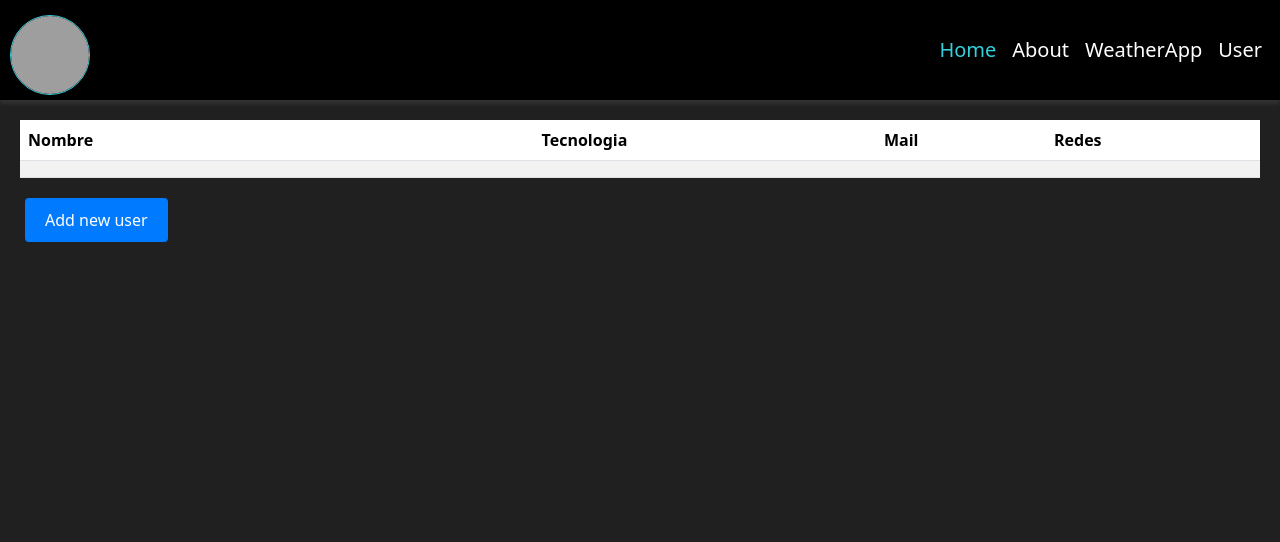
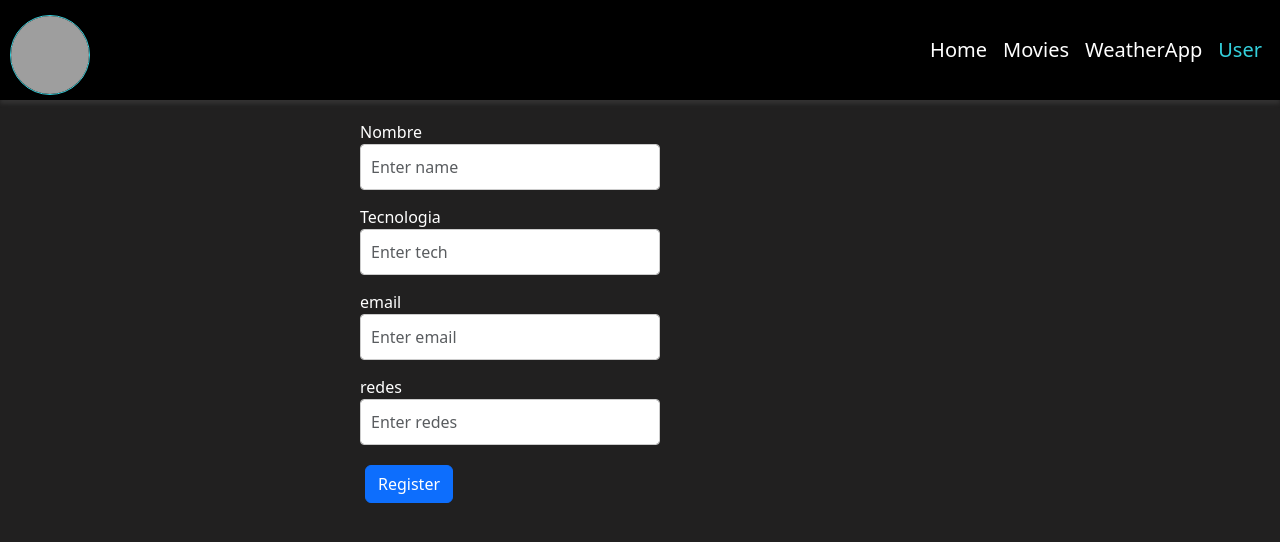
Before and after one commit to fatimachavezmoron/apps-page, a React (Vite) app: page /user in a window 1280 px wide. Before the commit this address led to /. Shown: the top 542 px of the page. Built offline with nearby package versions, Linux system fonts and the light colour scheme; grey boxes are pictures that could not be loaded.

Commit message:
Salut the user when is login

```diff
--- a/src/App.css
+++ b/src/App.css
@@ -66,3 +66,8 @@ h2{
 .navbar {
   --bs-navbar-padding-x: none;
 }
+
+.userCont {
+  display: flex;
+  flex-direction: column;
+}
--- a/src/App.jsx
+++ b/src/App.jsx
@@ -18,11 +18,11 @@ function App() {
           <Navbar />
           <Routes>
             <Route path='/' element={<HomeScreen />}></Route>
-            <Route path='/login' element={<LoginScreen />}></Route>
-            <Route path='/about' element={<AboutScreen />}></Route>
+            <Route path='/movies' element={<AboutScreen />}></Route>
             {/* <Route path='/contact' element={<ContactScreen />}></Route> */}
             <Route path='/weather' element={<WeatherApp />}></Route>
             <Route path='/*' element={<Navigate to='/'/>}></Route>
+            <Route path='/user' element={<LoginScreen />}></Route>
           </Routes>
         </BrowserRouter>
       </UserProvider>
--- a/src/components/ListaTareas.jsx
+++ b/src/components/ListaTareas.jsx
@@ -12,7 +12,7 @@ const initialState = [{
 }]
 
 
-const ADD_TAREA = '[TAREAS] agregar tarea'; // Define las acciones como strings
+const ADD_TAREA = '[TAREAS] agregar tarea';
 const FINALIZAR_TAREA = '[TAREAS] finalizar tarea';
 const ELIMINAR_TAREA = '[TAREAS] eliminar tarea';
 const BORRAR_TAREAS = '[TAREAS] borrar tareas';
--- /dev/null
+++ b/src/pages/AboutScreen.css
@@ -0,0 +1,100 @@
+/*
+body {
+  font-family: Arial, sans-serif;
+  margin: 0;
+  padding: 0;
+  background-color: #f4f4f4;
+}
+
+.container {
+  max-width: 800px;
+  margin: 0 auto;
+  padding: 20px;
+}
+
+h1 {
+  font-size: 24px;
+  margin-bottom: 20px;
+  text-align: center;
+}
+
+form {
+  display: flex;
+  justify-content: center;
+  margin-bottom: 20px;
+}
+
+input[type="text"] {
+  width: 300px;
+  padding: 10px;
+  border: 1px solid #ccc;
+  border-radius: 4px;
+}
+
+button {
+  padding: 10px 20px;
+  background-color: #007bff;
+  color: #fff;
+  border: none;
+  border-radius: 4px;
+  cursor: pointer;
+}
+
+button:hover {
+  background-color: #0056b3;
+}
+
+.movie-list {
+  display: grid;
+  grid-template-columns: repeat(auto-fit, minmax(200px, 1fr));
+  gap: 20px;
+}
+
+.movie-card {
+  background-color: #fff;
+  padding: 20px;
+  border-radius: 4px;
+  box-shadow: 0 2px 4px rgba(0, 0, 0, 0.1);
+}
+
+.movie-card img {
+  width: 100%;
+  height: auto;
+  margin-bottom: 10px;
+}
+
+.movie-card h2 {
+  font-size: 18px;
+  margin-bottom: 5px;
+}
+
+.movie-card p {
+  margin-bottom: 5px;
+}
+
+
+@media (max-width: 600px) {
+  h1 {
+    font-size: 20px;
+  }
+
+  input[type="text"] {
+    width: 100%;
+  }
+
+  button {
+    padding: 8px 16px;
+  }
+
+  .movie-list {
+    grid-template-columns: repeat(auto-fit, minmax(150px, 1fr));
+  }
+
+  .movie-card {
+    padding: 10px;
+  }
+
+  .movie-card h2 {
+    font-size: 16px;
+  }
+} */
--- a/src/pages/AboutScreen.jsx
+++ b/src/pages/AboutScreen.jsx
@@ -1,7 +1,10 @@
-
+import './AboutScreen.css'
 
 export const AboutScreen = () => {
+
   return (
-    <div>AboutScreen</div>
+    <>
+    <h1>Movies</h1>
+   </>
   )
 }
--- a/src/pages/HomeScreen.jsx
+++ b/src/pages/HomeScreen.jsx
@@ -27,8 +27,8 @@ const { usuario } = useContext( UserContext )
             <td>{usuario.redes}</td>
           </tr>
         </tbody>
-        <Link to='/login'>
-          <button style={{marginTop: '20px'}}>Add new user</button>
+        <Link to='/user'>
+          <button style={{marginTop: '20px'}}>Register</button>
         </Link>
       </table>
     </div>
--- a/src/pages/LoginScreen.jsx
+++ b/src/pages/LoginScreen.jsx
@@ -1,6 +1,7 @@
 import { useForm } from "../hooks/useForm"
 import { useContext } from "react";
 import { UserContext } from "./context/UserContext";
+import { useState } from "react";
 
 export const LoginScreen = () => {
 
@@ -13,15 +14,22 @@ export const LoginScreen = () => {
 
   const {nombre, tecnologia, email, redes, formState, onInputChange} = useForm(initialForm);
 
-  const { setUsuario } = useContext( UserContext )
+  const { setUsuario } = useContext( UserContext );
+  const [showMessage, setShowMessage] = useState(false);
 
   const onSubmit = (e) => {
-    e.preventDefault()
-    setUsuario(formState)
+    e.preventDefault();
+    setUsuario(formState);
+    setShowMessage(true);
   }
 
   return (
     <>
+          {showMessage && (
+        <div className="container mt-3">
+          <h4>Welcome {nombre}!</h4>
+        </div>
+      )}
       <form className="container" onSubmit={onSubmit}>
         <div className="form-group">
           <label htmlFor="nombre">Nombre</label>
@@ -67,7 +75,6 @@ export const LoginScreen = () => {
             onChange={onInputChange}
           />
         </div>
-
         <button type="submit" className="btn btn-primary">Register</button>
       </form>
     </>
--- a/src/pages/components/Navbar.jsx
+++ b/src/pages/components/Navbar.jsx
@@ -15,13 +15,13 @@ export const Navbar = () => {
             <NavLink to='/' className="nav-link" >Home</NavLink>
           </li>
           <li className="nav-item">
-            <NavLink to='/about' className="nav-link" >About</NavLink>
+            <NavLink to='/movies' className="nav-link" >Movies</NavLink>
           </li>
           <li className="nav-item">
             <NavLink to='/weather' className="nav-link" >WeatherApp</NavLink>
           </li>
           <li className="nav-item">
-            <NavLink to='/login' className="nav-link" >User</NavLink>
+            <NavLink to='/user' className="nav-link" >User</NavLink>
           </li>
         </ul>
       </div>
--- a/src/pages/context/UserProvider.jsx
+++ b/src/pages/context/UserProvider.jsx
@@ -1,6 +1,5 @@
 import { UserContext } from "./UserContext"
 import { useState } from "react"
-
 
 
 export const UserProvider = ({children}) => {
```
